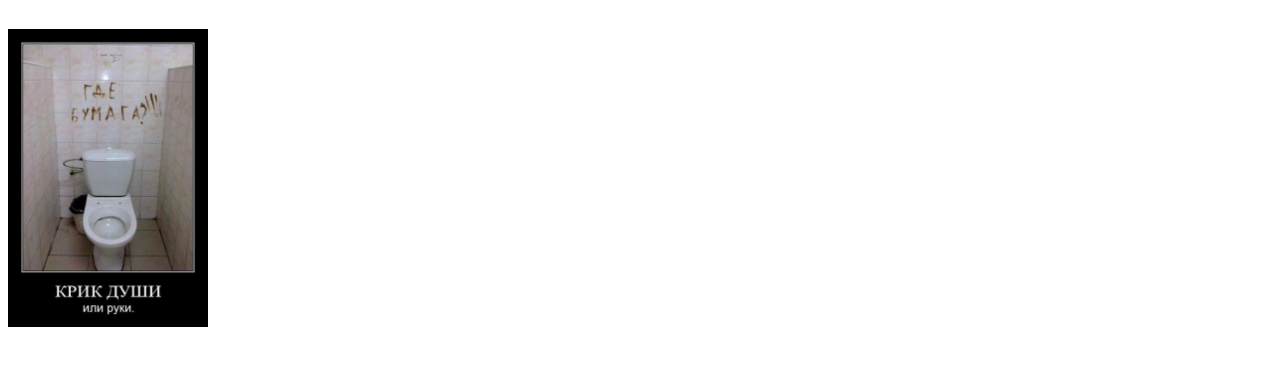
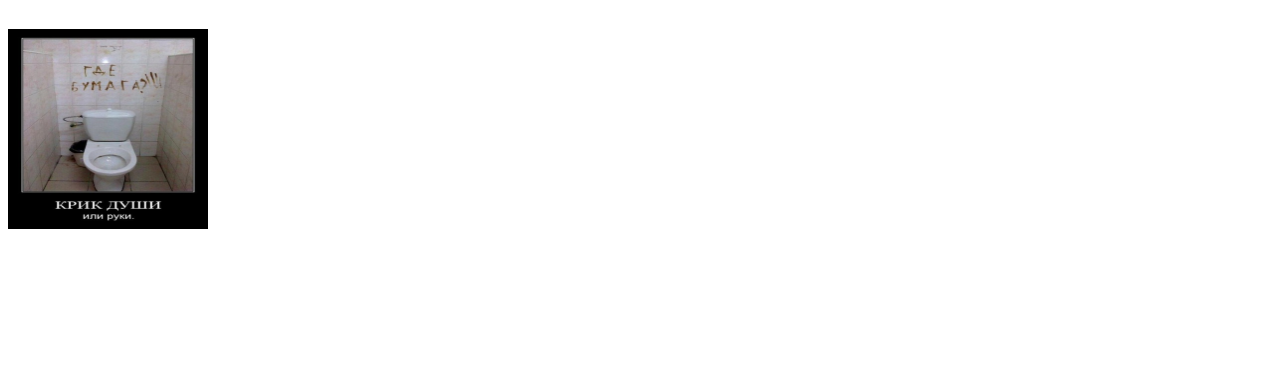
Before and after one commit to slavik221/-, a plain HTML site: page index.html in a window 1280 px wide. Shown: the part 154-520 px from the top of the page. Drawn offline with Linux system fonts and the light colour scheme.

Commit message:
Update index.html

```diff
--- a/index.html
+++ b/index.html
@@ -9,4 +9,4 @@
 Где <b>БУМАГА ??????????</b>
 </p>
 </body>
-<img src="Paper.jpg" alt="Говно" width="200" />
+<img src="Paper.jpg" alt="Говно" width="200" height="200" />
```
